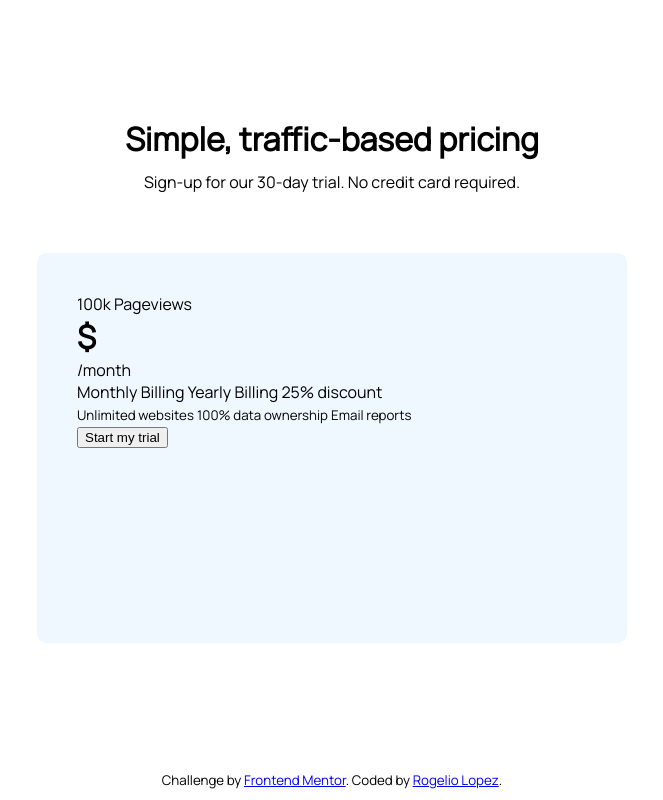
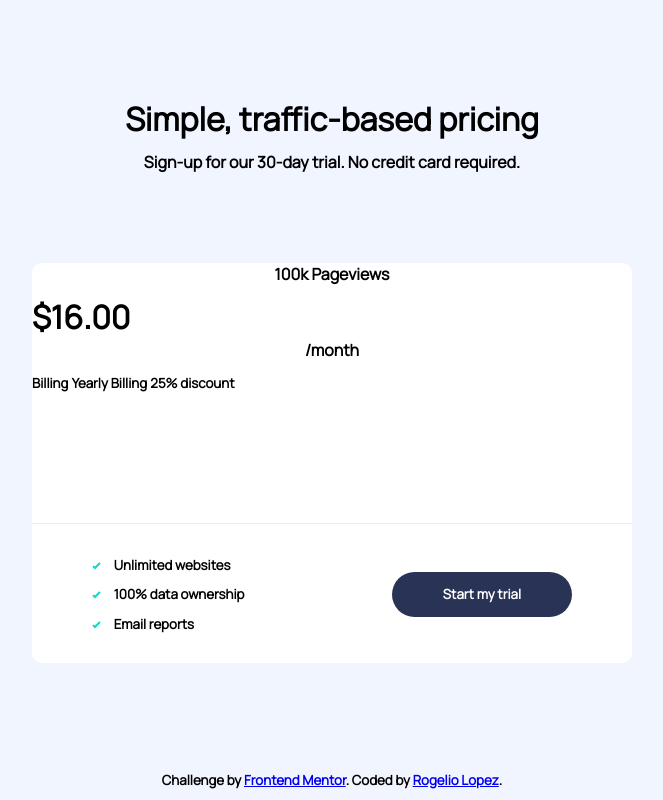
Before and after one commit to rogelio-lopez/Interactive-Pricing-Component, a plain HTML site: page index.html in a window 1280 px wide. Shown: the whole page, without its empty margins (308-971 px from the left). Drawn offline with Linux system fonts and the light colour scheme.

Commit message:
fonts, margins, and content-bottom

```diff
--- a/index.html
+++ b/index.html
@@ -18,34 +18,66 @@
 
     <div class="centered-content">
 
+      <!-- Header -->
+      <div class="header">
         <h1>Simple, traffic-based pricing</h1>
         <p>Sign-up for our 30-day trial. No credit card required.</p>
+      </div>
 
+      <!-- Content Box -->
+      <div class="content">
 
-      <div class="content-box">
+        <!-- Top Half (/month, price bar, billing)-->
+        <div class="content-top">
 
-        <div class="box-top">
+          <div class="top-header">
             <p>100k Pageviews</p>
+
             <div class="top-price">
-            <h1>$</h1>
-            <p>/month</p>
+
+              <h1>
+                $<span id="price">16.00</span>
+              </h1>
+              <p> /month</p>
+
             </div>
           </div>
 
-        <div class="box-pricing">
-          Monthly Billing
-          Yearly Billing 25% discount
+          <div class="top-bar">
+
           </div>
 
-        <div class="box-bot">
+          <div class="top-billing">
+            <small>Billing</small>
+            <small>Yearly Billing</small>
+
+            <small id="discount">25% discount</small>
+          </div>
+        </div>
+
+        <!-- Bottom half (garantees, start button)-->
+        <div class="content-bot">
           <div class="bot-left">
-            <small>Unlimited websites</small>
-            <small>100% data ownership</small>
-            <small>Email reports</small>
+            <small>
+              <img class="check" src="./images/icon-check.svg">
+              Unlimited websites
+            </small>
+            <small>
+              <img class="check" src="./images/icon-check.svg">
+              100% data ownership
+            </small>
+            <small>
+              <img class="check" src="./images/icon-check.svg">
+              Email reports
+            </small>
           </div>
-          <div class="bot-right">
-            <button>Start my trial</button>
-          </div>
+
+          <a
+            href="https://www.frontendmentor.io/profile/rogelio-lopez"
+            target="_blank"
+            class="bot-btn">
+              <small>Start my trial</small>
+          </a>
         </div>
       </div>
 
@@ -53,6 +85,8 @@
 
   </div>
 
+
+  <!-- Attribution -->
   <div class="attribution">
     <small>
       Challenge by <a href="https://www.frontendmentor.io?ref=challenge" target="_blank">Frontend Mentor</a>.
--- a/styles.css
+++ b/styles.css
@@ -17,7 +17,7 @@ html{
     --CTA-Text: hsl(226, 100%, 87%);
 
     /* Secondary Colors */
-    --Pricing-Component-Background: hsl (0, 0%, 100%);
+    --Pricing-Component-Background: hsl(0, 0%, 100%);
     --Main-Background: hsl(230, 100%, 99%);
     --Empty-Slider-Bar: hsl(224, 65%, 95%);
     --Toggle-Background: hsl(223, 50%, 87%);
@@ -43,10 +43,12 @@ body{
     height: 100vh;
     width: 100vw;
     overflow: hidden;
+    background: rgb(241, 245, 255);
 }
 
-h1, h2, h3, h4, h5, h6, p{
+h1, h2, h3, h4, h5, h6, p, small{
     margin: 0;
+    font-weight: var(--font-weight-md);
 }
 
 
@@ -66,20 +68,62 @@ h1, h2, h3, h4, h5, h6, p{
     align-items: center;
     justify-content: center;
     height: 100%;
-    width: 630px;
+    width: 620px;
 }
-.centered-content > h1{
+.header{
+    margin-bottom: 80px;
+}
+.header > h1, p{
+    text-align: center;
     margin-bottom: 10px;
 }
-.content-box{
-    height: 310px;
-    width: 510px;
-    padding: 40px;
-    margin-top: 60px;
+.content{
+    height: 400px;
+    width: 600px;
     border-radius: 10px;
-    background-color: aliceblue;
+    background-color: var(--Pricing-Component-Background);
+}
+.content-top{
+    height: 65%;
+    width: 100%;
+    border-bottom: solid 1px rgb(236, 236, 236);
 }
 
+
+.content-bot{
+    height: 35%;
+    width: 100%;
+    display: flex;
+    align-items: center;
+    justify-content: space-between;
+}
+.bot-left{
+    display: flex;
+    flex-direction: column;
+    justify-content: space-between;
+    height: 55%;
+    width: 180px;
+    margin-left: 10%;
+}
+.check{
+    margin-right: 10px;
+}
+.bot-btn{
+    display: flex;
+    align-items: center;
+    justify-content: center;
+    height: 45px;
+    width: 180px;
+    margin-right: 10%;
+    text-decoration: none;
+    color: white;
+    background: var(--Text-and-CTA-Background);
+    border-radius: 30px;
+    cursor: pointer;
+}
+.bot-btn:active{
+    transform: scale(.95);
+}
 
 /* Atrtibutions: Frontend Mentor */
 .attribution{
```
Lines whose indentation alone changed are shown as unchanged.
